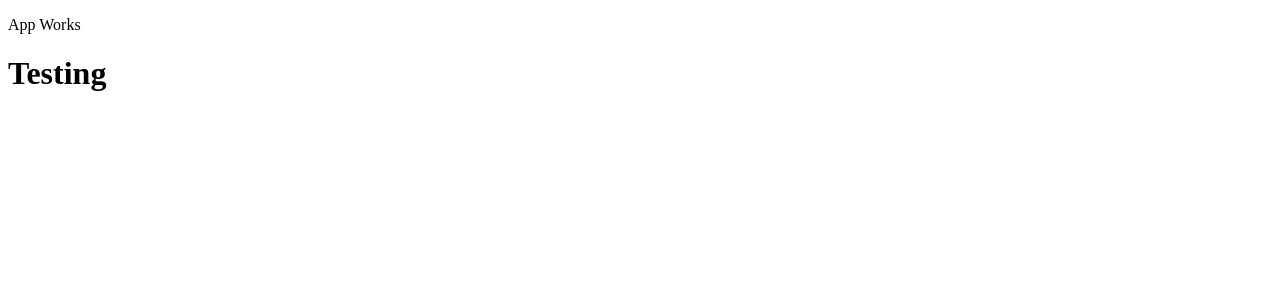
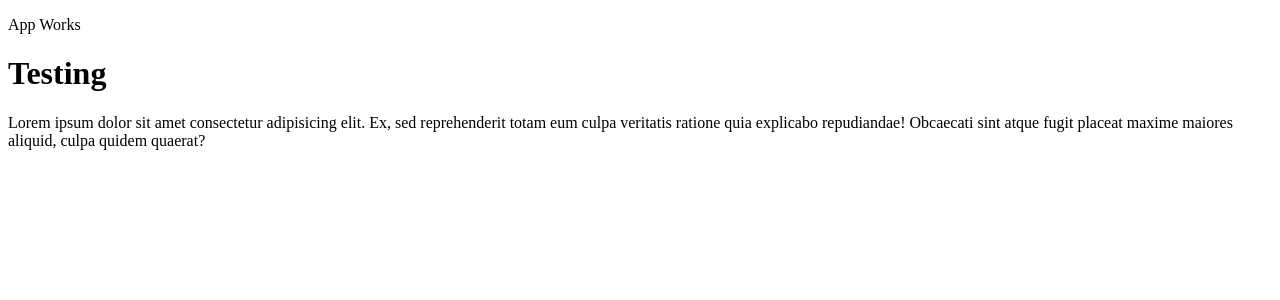
Before and after one commit to ajaysinhap/myNewProject, an Angular app: page / in a window 1280 px wide. Shown: the top 300 px of the page. Built offline with nearby package versions, Linux system fonts and the light colour scheme.

Commit message:
Update app.component.html

```diff
--- a/src/app/app.component.html
+++ b/src/app/app.component.html
@@ -1,3 +1,6 @@
 <p>App Works
 </p>
 <h1>Testing</h1>
+<p>Lorem ipsum dolor sit amet consectetur adipisicing elit. Ex, sed reprehenderit totam eum culpa veritatis ratione quia
+    explicabo repudiandae! Obcaecati sint atque fugit placeat maxime maiores aliquid, culpa quidem quaerat?
+</p>
```
